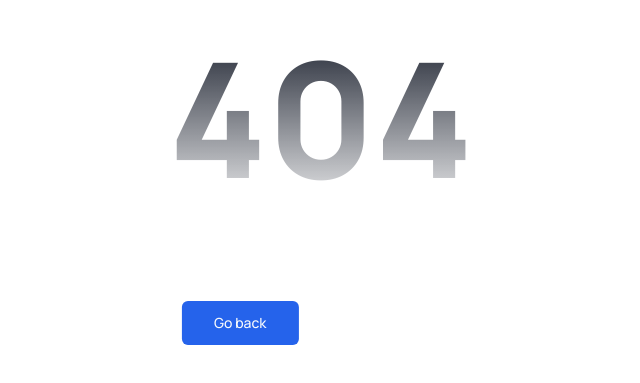
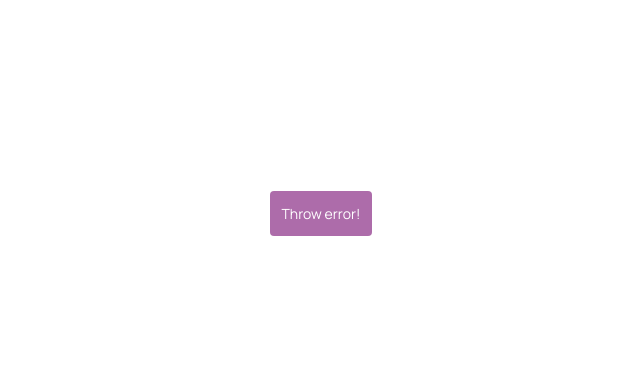
Before and after one commit to Intelli-Holdings/intelli-chatbot, a Next.js app in the folder my-app/: page /sentry-example-page in a window 1280 px wide. Before the commit this address had no page. Shown: the part 209-592 px from the top of the page, without its empty margins (319-959 px from the left). Built offline with nearby package versions, Linux system fonts and the light colour scheme.

Commit message:
added sentry to project

```diff
--- /dev/null
+++ b/my-app/app/sentry-example-page/page.jsx
@@ -0,0 +1,79 @@
+"use client";
+
+import Head from "next/head";
+import * as Sentry from "@sentry/nextjs";
+
+export default function Page() {
+  return (
+    <div>
+      <Head>
+        <title>Sentry Onboarding</title>
+        <meta name="description" content="Test Sentry for your Next.js app!" />
+      </Head>
+
+      <main
+        style={{
+          minHeight: "100vh",
+          display: "flex",
+          flexDirection: "column",
+          justifyContent: "center",
+          alignItems: "center",
+        }}
+      >
+        <h1 style={{ fontSize: "4rem", margin: "14px 0" }}>
+          <svg
+            style={{
+              height: "1em",
+            }}
+            xmlns="http://www.w3.org/2000/svg"
+            viewBox="0 0 200 44"
+          >
+            <path
+              fill="currentColor"
+              d="M124.32,28.28,109.56,9.22h-3.68V34.77h3.73V15.19l15.18,19.58h3.26V9.22h-3.73ZM87.15,23.54h13.23V20.22H87.14V12.53h14.93V9.21H83.34V34.77h18.92V31.45H87.14ZM71.59,20.3h0C66.44,19.06,65,18.08,65,15.7c0-2.14,1.89-3.59,4.71-3.59a12.06,12.06,0,0,1,7.07,2.55l2-2.83a14.1,14.1,0,0,0-9-3c-5.06,0-8.59,3-8.59,7.27,0,4.6,3,6.19,8.46,7.52C74.51,24.74,76,25.78,76,28.11s-2,3.77-5.09,3.77a12.34,12.34,0,0,1-8.3-3.26l-2.25,2.69a15.94,15.94,0,0,0,10.42,3.85c5.48,0,9-2.95,9-7.51C79.75,23.79,77.47,21.72,71.59,20.3ZM195.7,9.22l-7.69,12-7.64-12h-4.46L186,24.67V34.78h3.84V24.55L200,9.22Zm-64.63,3.46h8.37v22.1h3.84V12.68h8.37V9.22H131.08ZM169.41,24.8c3.86-1.07,6-3.77,6-7.63,0-4.91-3.59-8-9.38-8H154.67V34.76h3.8V25.58h6.45l6.48,9.2h4.44l-7-9.82Zm-10.95-2.5V12.6h7.17c3.74,0,5.88,1.77,5.88,4.84s-2.29,4.86-5.84,4.86Z M29,2.26a4.67,4.67,0,0,0-8,0L14.42,13.53A32.21,32.21,0,0,1,32.17,40.19H27.55A27.68,27.68,0,0,0,12.09,17.47L6,28a15.92,15.92,0,0,1,9.23,12.17H4.62A.76.76,0,0,1,4,39.06l2.94-5a10.74,10.74,0,0,0-3.36-1.9l-2.91,5a4.54,4.54,0,0,0,1.69,6.24A4.66,4.66,0,0,0,4.62,44H19.15a19.4,19.4,0,0,0-8-17.31l2.31-4A23.87,23.87,0,0,1,23.76,44H36.07a35.88,35.88,0,0,0-16.41-31.8l4.67-8a.77.77,0,0,1,1.05-.27c.53.29,20.29,34.77,20.66,35.17a.76.76,0,0,1-.68,1.13H40.6q.09,1.91,0,3.81h4.78A4.59,4.59,0,0,0,50,39.43a4.49,4.49,0,0,0-.62-2.28Z"
+            ></path>
+          </svg>
+        </h1>
+
+        <p>Get started by sending us a sample error:</p>
+        <button
+          type="button"
+          style={{
+            padding: "12px",
+            cursor: "pointer",
+            backgroundColor: "#AD6CAA",
+            borderRadius: "4px",
+            border: "none",
+            color: "white",
+            fontSize: "14px",
+            margin: "18px",
+          }}
+          onClick={() => {
+            Sentry.startSpan({
+              name: 'Example Frontend Span',
+              op: 'test'
+            }, async () => {
+              const res = await fetch("/api/sentry-example-api");
+              if (!res.ok) {
+                throw new Error("Sentry Example Frontend Error");
+              }
+            });
+          }}
+        >
+          Throw error!
+        </button>
+
+        <p>
+          Next, look for the error on the{" "}
+          <a href="https://intelli-concierge.sentry.io/issues/?project=4507023445524480">Issues Page</a>.
+        </p>
+        <p style={{ marginTop: "24px" }}>
+          For more information, see{" "}
+          <a href="https://docs.sentry.io/platforms/javascript/guides/nextjs/">
+            https://docs.sentry.io/platforms/javascript/guides/nextjs/
+          </a>
+        </p>
+      </main>
+    </div>
+  );
+}
--- a/my-app/components/component/dash.tsx
+++ b/my-app/components/component/dash.tsx
@@ -148,7 +148,7 @@ export function DashComponent() {
             <CardHeader>
               <CardTitle>Response Time</CardTitle>
             </CardHeader>
-            <CardContent className="grid gap-8">
+            <CardContent className="grid">
               <div className="flex items-center gap-4">
                 <Avatar className="hidden h-9 w-9 sm:flex">
                   <AvatarImage src="/avatars/01.png" alt="Avatar" />
@@ -225,11 +225,13 @@ export function DashComponent() {
                 <div className="ml-auto font-medium">+$39.00</div>
               </div>
             </CardContent>
-          </Card><Card>
+          </Card>
+
+          <Card>
             <CardHeader>
               <CardTitle>Inquiry Escalation</CardTitle>
             </CardHeader>
-            <CardContent className="grid gap-8">
+            <CardContent className="grid">
               <div className="flex items-center gap-4">
                 <Avatar className="hidden h-9 w-9 sm:flex">
                   <AvatarImage src="/avatars/01.png" alt="Avatar" />
@@ -311,7 +313,7 @@ export function DashComponent() {
             <CardHeader>
               <CardTitle>Unresolved</CardTitle>
             </CardHeader>
-            <CardContent className="grid gap-8">
+            <CardContent className="grid">
               <div className="flex items-center gap-4">
                 <Avatar className="hidden h-9 w-9 sm:flex">
                   <AvatarImage src="/avatars/01.png" alt="Avatar" />
@@ -393,12 +395,9 @@ export function DashComponent() {
             <CardHeader>
               <CardTitle>Resolution Rate</CardTitle>
             </CardHeader>
-            <CardContent className="grid gap-8">
+            <CardContent className="grid">
               <div className="flex items-center gap-4">
-                <Avatar className="hidden h-9 w-9 sm:flex">
-                  <AvatarImage src="/avatars/01.png" alt="Avatar" />
-                  <AvatarFallback>OM</AvatarFallback>
-                </Avatar>
+
                 <div className="grid gap-1">
                   <p className="text-sm font-medium leading-none">
                     Olivia Martin
@@ -410,10 +409,7 @@ export function DashComponent() {
                 <div className="ml-auto font-medium">+$1,999.00</div>
               </div>
               <div className="flex items-center gap-4">
-                <Avatar className="hidden h-9 w-9 sm:flex">
-                  <AvatarImage src="/avatars/02.png" alt="Avatar" />
-                  <AvatarFallback>JL</AvatarFallback>
-                </Avatar>
+
                 <div className="grid gap-1">
                   <p className="text-sm font-medium leading-none">
                     Jackson Lee
@@ -425,10 +421,7 @@ export function DashComponent() {
                 <div className="ml-auto font-medium">+$39.00</div>
               </div>
               <div className="flex items-center gap-4">
-                <Avatar className="hidden h-9 w-9 sm:flex">
-                  <AvatarImage src="/avatars/03.png" alt="Avatar" />
-                  <AvatarFallback>IN</AvatarFallback>
-                </Avatar>
+
                 <div className="grid gap-1">
                   <p className="text-sm font-medium leading-none">
                     Isabella Nguyen
@@ -440,10 +433,7 @@ export function DashComponent() {
                 <div className="ml-auto font-medium">+$299.00</div>
               </div>
               <div className="flex items-center gap-4">
-                <Avatar className="hidden h-9 w-9 sm:flex">
-                  <AvatarImage src="/avatars/04.png" alt="Avatar" />
-                  <AvatarFallback>WK</AvatarFallback>
-                </Avatar>
+
                 <div className="grid gap-1">
                   <p className="text-sm font-medium leading-none">
                     William Kim
@@ -455,10 +445,7 @@ export function DashComponent() {
                 <div className="ml-auto font-medium">+$99.00</div>
               </div>
               <div className="flex items-center gap-4">
-                <Avatar className="hidden h-9 w-9 sm:flex">
-                  <AvatarImage src="/avatars/05.png" alt="Avatar" />
-                  <AvatarFallback>SD</AvatarFallback>
-                </Avatar>
+
                 <div className="grid gap-1">
                   <p className="text-sm font-medium leading-none">
                     Sofia Davis
--- a/my-app/next.config.mjs
+++ b/my-app/next.config.mjs
@@ -1,4 +1,39 @@
+import {withSentryConfig} from '@sentry/nextjs';
 /** @type {import('next').NextConfig} */
 const nextConfig = {};
 
-export default nextConfig;
+export default withSentryConfig(nextConfig, {
+// For all available options, see:
+// https://github.com/getsentry/sentry-webpack-plugin#options
+
+// Suppresses source map uploading logs during build
+silent: true,
+org: "intelli-concierge",
+project: "javascript-nextjs",
+}, {
+// For all available options, see:
+// https://docs.sentry.io/platforms/javascript/guides/nextjs/manual-setup/
+
+// Upload a larger set of source maps for prettier stack traces (increases build time)
+widenClientFileUpload: true,
+
+// Transpiles SDK to be compatible with IE11 (increases bundle size)
+transpileClientSDK: true,
+
+// Routes browser requests to Sentry through a Next.js rewrite to circumvent ad-blockers. (increases server load)
+// Note: Check that the configured route will not match with your Next.js middleware, otherwise reporting of client-
+// side errors will fail.
+tunnelRoute: "/monitoring",
+
+// Hides source maps from generated client bundles
+hideSourceMaps: true,
+
+// Automatically tree-shake Sentry logger statements to reduce bundle size
+disableLogger: true,
+
+// Enables automatic instrumentation of Vercel Cron Monitors.
+// See the following for more information:
+// https://docs.sentry.io/product/crons/
+// https://vercel.com/docs/cron-jobs
+automaticVercelMonitors: true,
+});
--- a/my-app/package.json
+++ b/my-app/package.json
@@ -34,6 +34,7 @@
     "@radix-ui/react-toggle": "^1.0.3",
     "@radix-ui/react-toggle-group": "^1.0.4",
     "@radix-ui/react-tooltip": "^1.0.7",
+    "@sentry/nextjs": "^7.105.0",
     "@tanstack/react-table": "^8.13.2",
     "@uploadthing/react": "^6.4.1",
     "@vercel/analytics": "^1.2.2",
@@ -49,6 +50,7 @@
     "firebase": "^10.8.1",
     "jotai": "^2.7.1",
     "lucide-react": "^0.341.0",
+    "mixpanel-browser": "^2.49.0",
     "mongodb": "^6.5.0",
     "mongoose": "^8.2.4",
     "next": "^14.1.4",
```
Also changed, not shown: my-app/app/global-error.jsx (added, +19 -0 lines), my-app/lib/events.ts (added, +46 -0 lines), my-app/sentry.client.config.ts (added, +30 -0 lines), my-app/sentry.edge.config.ts (added, +16 -0 lines), my-app/sentry.server.config.ts (added, +19 -0 lines), 2 other files (tests, documents, lock files or other folders).
